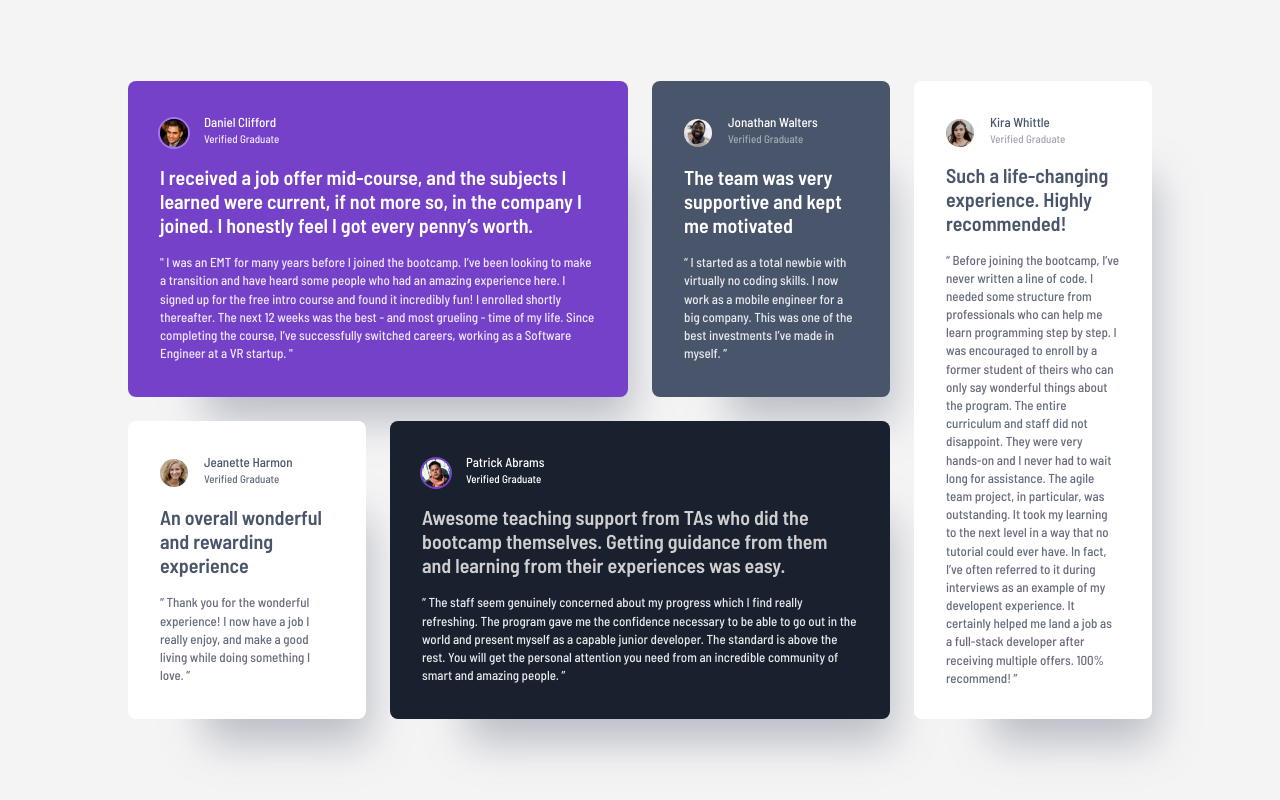
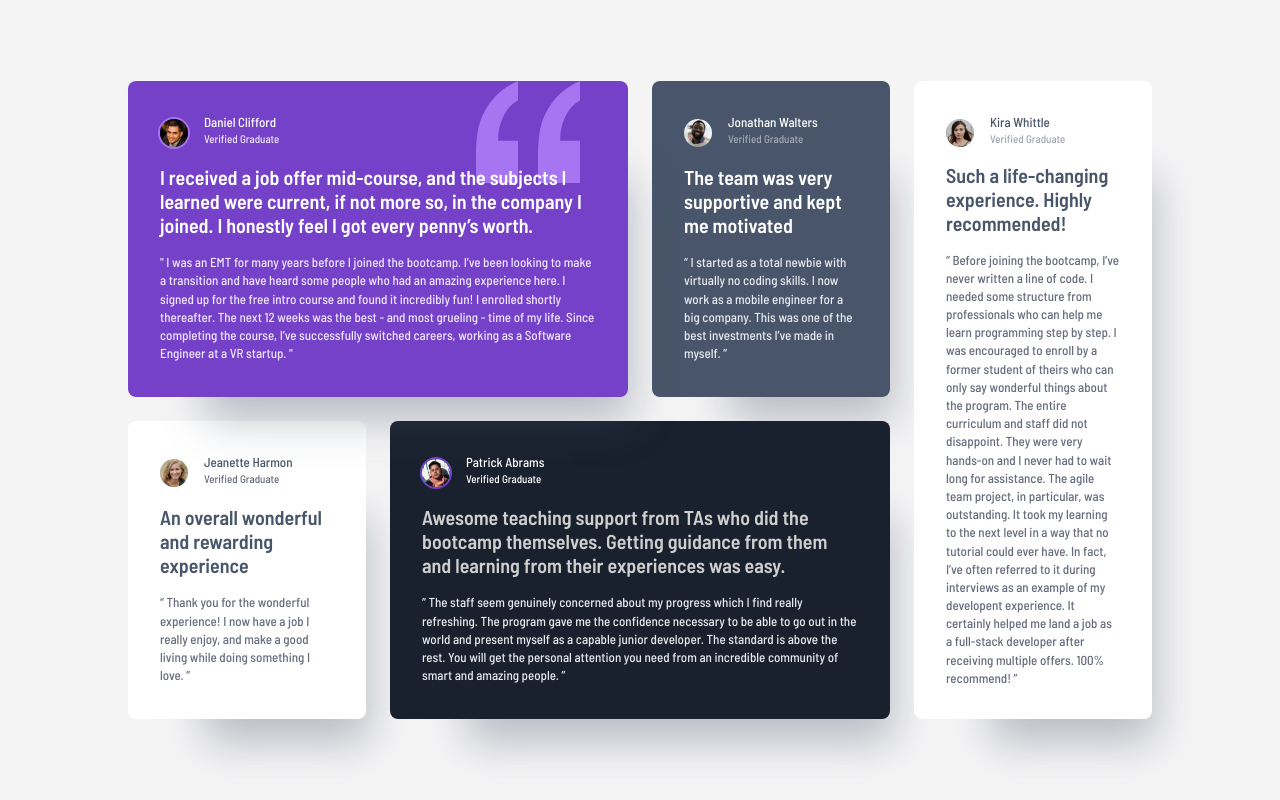
Before and after one commit to dev-ethanjohn/testimonial-grid-section, a plain HTML site: page index.html in a window 1280 px wide. Drawn offline with Linux system fonts and the light colour scheme.

Commit message:
style: include open quote svg design on the first testimonial card on large screens

```diff
--- a/index.css
+++ b/index.css
@@ -225,6 +225,18 @@ blockquote {
 
   .testimonial-card:first-of-type {
     grid-column: 1 / 3;
+    position: relative;
+    /* https://www.youtube.com/watch?v=o1HzOJfgugE */
+    isolation: isolate;
+    /* z-index: 1; */
+  }
+
+  .open-quote {
+    position: absolute;
+    z-index: -1;
+    top: 0;
+    right: 3rem;
+    color: hsl(var(--clr-purple-300));
   }
 
   .testimonial-card:nth-of-type(2) {
--- a/index.html
+++ b/index.html
@@ -27,6 +27,11 @@
   <main class="testimonial-grid">
 
     <article class="testimonial-card">
+      <svg class="open-quote" width="104" height="102" xmlns="http://www.w3.org/2000/svg">
+        <path
+          d="M104 102V59.727H84.114c0-5.871.689-11.182 2.068-15.933 1.379-4.75 3.42-9.287 6.125-13.61C95.01 25.86 98.909 22.257 104 19.375V0c-9.758 4.27-17.712 9.874-23.864 16.813-6.151 6.939-10.712 14.545-13.681 22.818C63.485 47.904 62 59.941 62 75.74V102h42zm-62 0V59.727H22.114c0-5.871.689-11.182 2.068-15.933 1.379-4.75 3.42-9.287 6.125-13.61C33.01 25.86 36.909 22.257 42 19.375V0c-9.652 4.27-17.58 9.874-23.784 16.813C12.01 23.752 7.424 31.358 4.455 39.631 1.485 47.904 0 59.941 0 75.74V102h42z"
+          fill="#A775F1" fill-rule="nonzero" />
+      </svg>
 
       <div class="author-info">
         <figure>
```
